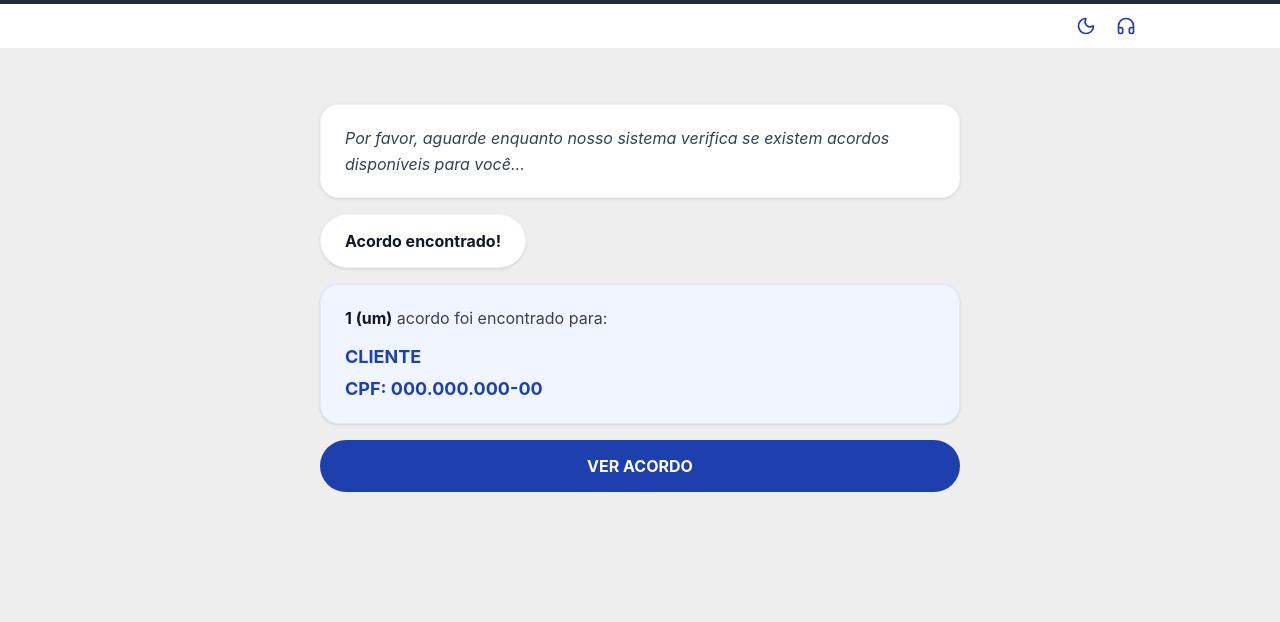
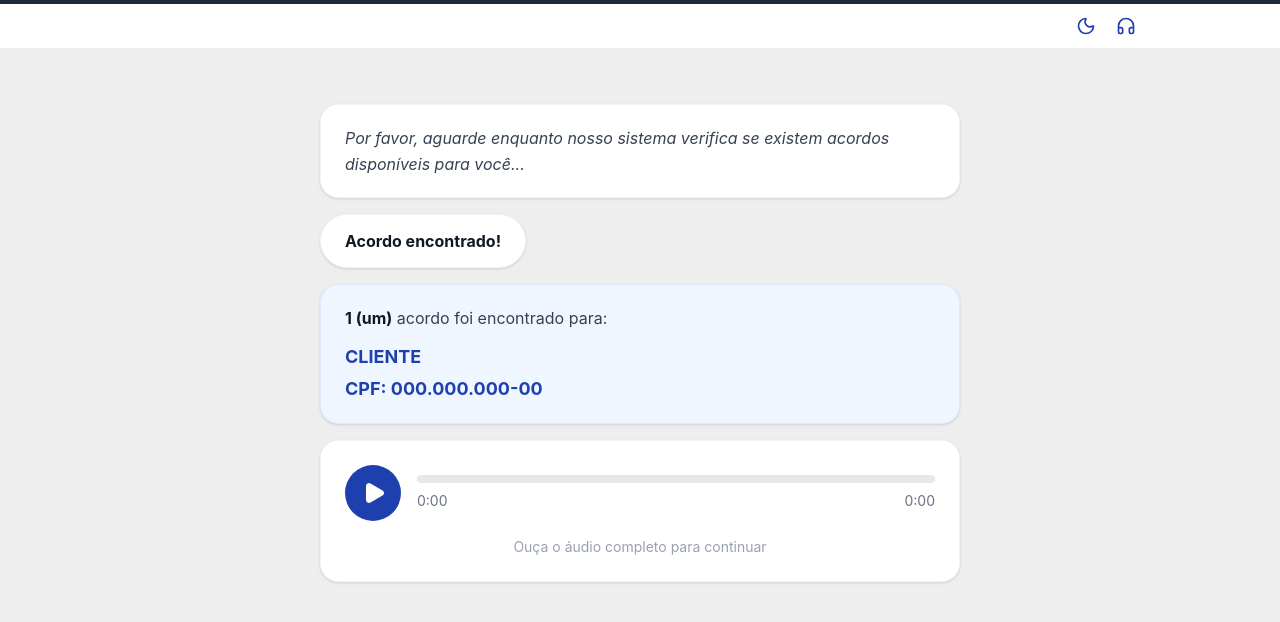
Before and after one commit to pauloprotv4-cloud/limpnome, a Next.js app: page /acordo in a window 1280 px wide. Both pictures are taken after a click on the button "VER ACORDO". Shown: the top 622 px of the page. Built offline with nearby package versions, Linux system fonts and the light colour scheme.

Commit message:
feat: add audio player with play/pause functionality and progress bar

```diff
--- a/components/acordo-client.tsx
+++ b/components/acordo-client.tsx
@@ -1,19 +1,44 @@
 'use client'
 
-import { useEffect, useState } from 'react'
+import { useEffect, useRef, useState } from 'react'
+import { Pause, Play } from 'lucide-react'
 
 // Dados genéricos exibidos ao lead (não temos API de CPF).
 const NOME_CLIENTE = 'CLIENTE'
 const CPF_CLIENTE = '000.000.000-00'
 
+function formatTime(segundos: number) {
+  if (!Number.isFinite(segundos) || segundos < 0) segundos = 0
+  const min = Math.floor(segundos / 60)
+  const seg = Math.floor(segundos % 60)
+  return `${min}:${seg.toString().padStart(2, '0')}`
+}
+
 export default function AcordoClient() {
   const [encontrado, setEncontrado] = useState(false)
+  const [mostrarPlayer, setMostrarPlayer] = useState(false)
+  const [tocando, setTocando] = useState(false)
+  const [tempoAtual, setTempoAtual] = useState(0)
+  const [duracao, setDuracao] = useState(0)
+  const audioRef = useRef<HTMLAudioElement>(null)
 
   // Simula a verificação de acordos antes de revelar o resultado.
   useEffect(() => {
     const t = window.setTimeout(() => setEncontrado(true), 3000)
     return () => window.clearTimeout(t)
   }, [])
+
+  const alternarPlay = () => {
+    const audio = audioRef.current
+    if (!audio) return
+    if (audio.paused) {
+      audio.play().catch(() => {})
+    } else {
+      audio.pause()
+    }
+  }
+
+  const progresso = duracao > 0 ? (tempoAtual / duracao) * 100 : 0
 
   return (
     <section aria-label="Verificação de acordo" className="w-full max-w-[640px] space-y-4">
@@ -37,12 +62,61 @@ export default function AcordoClient() {
             <p className="mt-1 text-base font-bold text-[#1e40af] sm:text-lg">CPF: {CPF_CLIENTE}</p>
           </div>
 
+          {!mostrarPlayer ? (
             <button
               type="button"
+              onClick={() => setMostrarPlayer(true)}
               className="block w-full rounded-full bg-[#1e40af] px-5 py-3 text-center text-sm font-bold text-white transition-colors hover:bg-[#1a3696] sm:px-6 sm:py-3.5 sm:text-base"
             >
               VER ACORDO
             </button>
+          ) : (
+            <section
+              aria-label="Áudio do acordo"
+              className="w-full rounded-2xl border border-gray-100 bg-white px-4 py-5 shadow-sm sm:px-6 sm:py-6"
+            >
+              <audio
+                ref={audioRef}
+                src="/assets/buscaacordo.mp3"
+                preload="auto"
+                onPlay={() => setTocando(true)}
+                onPause={() => setTocando(false)}
+                onLoadedMetadata={(e) => setDuracao(e.currentTarget.duration)}
+                onTimeUpdate={(e) => setTempoAtual(e.currentTarget.currentTime)}
+                onEnded={() => setTocando(false)}
+              />
+
+              <div className="flex items-center gap-4">
+                <button
+                  type="button"
+                  onClick={alternarPlay}
+                  aria-label={tocando ? 'Pausar áudio' : 'Reproduzir áudio'}
+                  className="flex h-14 w-14 shrink-0 items-center justify-center rounded-full bg-[#1e40af] text-white transition-colors hover:bg-[#1a3696]"
+                >
+                  {tocando ? (
+                    <Pause className="h-6 w-6" fill="currentColor" />
+                  ) : (
+                    <Play className="ml-0.5 h-6 w-6" fill="currentColor" />
+                  )}
+                </button>
+
+                <div className="flex-1">
+                  <div className="h-2 w-full overflow-hidden rounded-full bg-gray-200">
+                    <div
+                      className="h-full rounded-full bg-[#1e40af] transition-[width]"
+                      style={{ width: `${progresso}%` }}
+                    />
+                  </div>
+                  <div className="mt-2 flex items-center justify-between text-xs text-gray-500 sm:text-sm">
+                    <span>{formatTime(tempoAtual)}</span>
+                    <span>{formatTime(duracao)}</span>
+                  </div>
+                </div>
+              </div>
+
+              <p className="mt-4 text-center text-sm text-gray-400">Ouça o áudio completo para continuar</p>
+            </section>
+          )}
         </>
       )}
     </section>
```
Also changed, not shown: 1 other file (tests, documents, lock files or other folders). Lines whose indentation alone changed are shown as unchanged.
